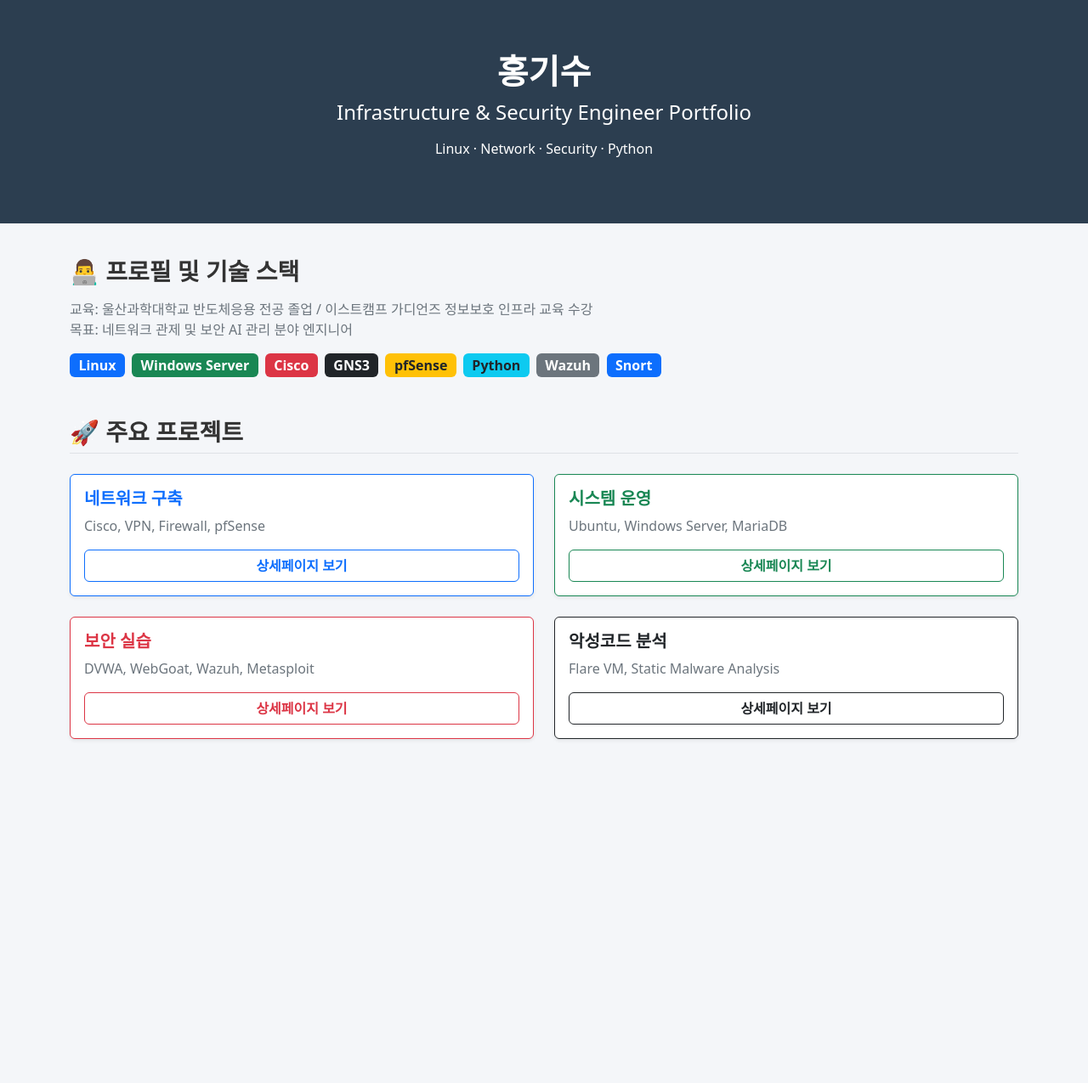
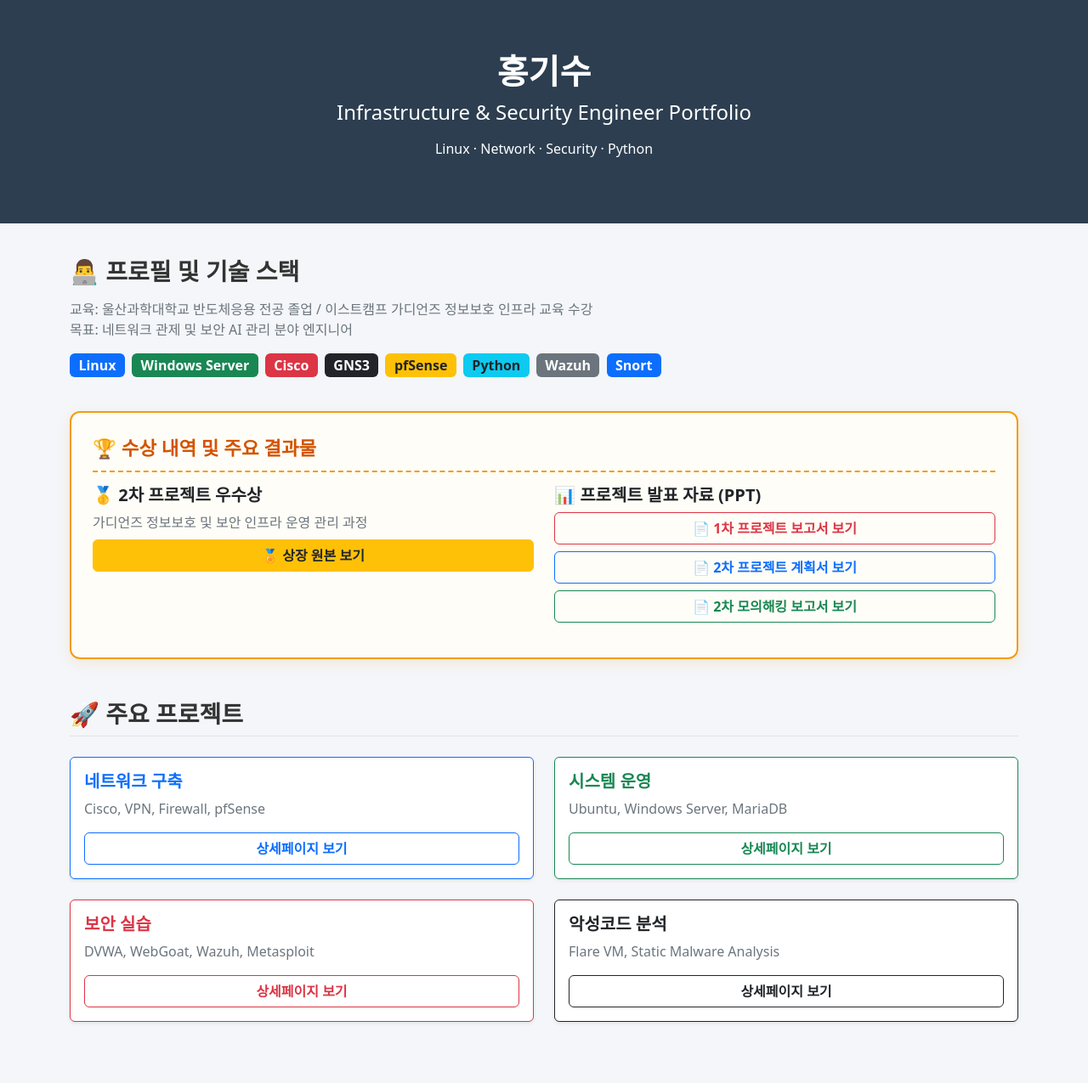
Before and after one commit to Hong-ki-su/Hong-ki-su.github.io, a Jekyll site: the page index.html, which Jekyll copies as it is, in a window 1280 px wide. Shown: the whole page at 85% size. Built offline with Jekyll 4.4.1, drawn with Linux system fonts in a browser that asks for light colours; before the commit the page ends 942 px from its top, so only the background shows below that.

Commit message:
포트폴리오 고도화: 메인 화면 수상 내역 추가 완벽 반영

```diff
--- a/index.html
+++ b/index.html
@@ -16,6 +16,8 @@
   .log-item:hover { border-color: #3498db; background-color: #f8fbfe; transform: translateY(-3px); box-shadow: 0 6px 12px rgba(0,0,0,0.08); color: #2980b9; }
   .log-date { font-size: 0.85rem; color: #7f8c8d; margin-bottom: 6px; display: block; font-weight: 600; }
   .log-title { font-size: 1rem; font-weight: 700; line-height: 1.4; }
+  .award-card { border: 2px solid #f39c12; background: #fffdf7; border-radius: 12px; padding: 25px; box-shadow: 0 4px 15px rgba(243, 156, 18, 0.15); margin-bottom: 40px; }
+  .award-title { color: #d35400; font-weight: 800; font-size: 1.4rem; margin-bottom: 15px; border-bottom: 2px dashed #f39c12; padding-bottom: 10px; }
 </style>
 
 </head>
@@ -33,7 +35,7 @@
       교육: 울산과학대학교 반도체응용 전공 졸업 / 이스트캠프 가디언즈 정보보호 인프라 교육 수강<br>
       목표: 네트워크 관제 및 보안 AI 관리 분야 엔지니어
     </p>
-    <div class="mt-3 mb-5">
+    <div class="mt-3 mb-4">
       <span class="badge bg-primary fs-6 me-1">Linux</span>
       <span class="badge bg-success fs-6 me-1">Windows Server</span>
       <span class="badge bg-danger fs-6 me-1">Cisco</span>
@@ -45,7 +47,25 @@
     </div>
   </div>
 
-  <h3 class="fw-bold border-bottom pb-2 mb-4">🚀 주요 프로젝트</h3>
+  <!-- 수상 내역 및 주요 결과물 -->
+  <div class="award-card">
+    <div class="award-title">🏆 수상 내역 및 주요 결과물</div>
+    <div class="row">
+      <div class="col-md-6 mb-3">
+        <h5 class="fw-bold text-dark">🥇 2차 프로젝트 우수상</h5>
+        <p class="text-secondary mb-2">가디언즈 정보보호 및 보안 인프라 운영 관리 과정</p>
+        <a href="2차프로젝트 우수상_상장.jpg" target="_blank" class="btn btn-warning fw-bold text-dark w-100 mb-2">🏅 상장 원본 보기</a>
+      </div>
+      <div class="col-md-6 mb-3">
+        <h5 class="fw-bold text-dark">📊 프로젝트 발표 자료 (PPT)</h5>
+        <a href="어울림_보고서.pdf" target="_blank" class="btn btn-outline-danger fw-bold w-100 mb-2">📄 1차 프로젝트 보고서 보기</a>
+        <a href="2_2지(easy)하조_2차팀프로젝트계획서.pdf" target="_blank" class="btn btn-outline-primary fw-bold w-100 mb-2">📄 2차 프로젝트 계획서 보기</a>
+        <a href="3_2지(easy)하조_모의해킹결과보고서.pdf" target="_blank" class="btn btn-outline-success fw-bold w-100">📄 2차 모의해킹 보고서 보기</a>
+      </div>
+    </div>
+  </div>
+
+  <h3 class="fw-bold border-bottom pb-2 mb-4 mt-5">🚀 주요 프로젝트</h3>
   <div class="row mb-5">
     <div class="col-md-6 mb-4">
       <div class="card h-100 shadow-sm border-primary">
--- a/malware.html
+++ b/malware.html
@@ -16,6 +16,8 @@
   .log-item:hover { border-color: #3498db; background-color: #f8fbfe; transform: translateY(-3px); box-shadow: 0 6px 12px rgba(0,0,0,0.08); color: #2980b9; }
   .log-date { font-size: 0.85rem; color: #7f8c8d; margin-bottom: 6px; display: block; font-weight: 600; }
   .log-title { font-size: 1rem; font-weight: 700; line-height: 1.4; }
+  .award-card { border: 2px solid #f39c12; background: #fffdf7; border-radius: 12px; padding: 25px; box-shadow: 0 4px 15px rgba(243, 156, 18, 0.15); margin-bottom: 40px; }
+  .award-title { color: #d35400; font-weight: 800; font-size: 1.4rem; margin-bottom: 15px; border-bottom: 2px dashed #f39c12; padding-bottom: 10px; }
 </style>
 
 </head>
--- a/network.html
+++ b/network.html
@@ -16,6 +16,8 @@
   .log-item:hover { border-color: #3498db; background-color: #f8fbfe; transform: translateY(-3px); box-shadow: 0 6px 12px rgba(0,0,0,0.08); color: #2980b9; }
   .log-date { font-size: 0.85rem; color: #7f8c8d; margin-bottom: 6px; display: block; font-weight: 600; }
   .log-title { font-size: 1rem; font-weight: 700; line-height: 1.4; }
+  .award-card { border: 2px solid #f39c12; background: #fffdf7; border-radius: 12px; padding: 25px; box-shadow: 0 4px 15px rgba(243, 156, 18, 0.15); margin-bottom: 40px; }
+  .award-title { color: #d35400; font-weight: 800; font-size: 1.4rem; margin-bottom: 15px; border-bottom: 2px dashed #f39c12; padding-bottom: 10px; }
 </style>
 
 </head>
--- a/security.html
+++ b/security.html
@@ -16,6 +16,8 @@
   .log-item:hover { border-color: #3498db; background-color: #f8fbfe; transform: translateY(-3px); box-shadow: 0 6px 12px rgba(0,0,0,0.08); color: #2980b9; }
   .log-date { font-size: 0.85rem; color: #7f8c8d; margin-bottom: 6px; display: block; font-weight: 600; }
   .log-title { font-size: 1rem; font-weight: 700; line-height: 1.4; }
+  .award-card { border: 2px solid #f39c12; background: #fffdf7; border-radius: 12px; padding: 25px; box-shadow: 0 4px 15px rgba(243, 156, 18, 0.15); margin-bottom: 40px; }
+  .award-title { color: #d35400; font-weight: 800; font-size: 1.4rem; margin-bottom: 15px; border-bottom: 2px dashed #f39c12; padding-bottom: 10px; }
 </style>
 
 </head>
--- a/system.html
+++ b/system.html
@@ -16,6 +16,8 @@
   .log-item:hover { border-color: #3498db; background-color: #f8fbfe; transform: translateY(-3px); box-shadow: 0 6px 12px rgba(0,0,0,0.08); color: #2980b9; }
   .log-date { font-size: 0.85rem; color: #7f8c8d; margin-bottom: 6px; display: block; font-weight: 600; }
   .log-title { font-size: 1rem; font-weight: 700; line-height: 1.4; }
+  .award-card { border: 2px solid #f39c12; background: #fffdf7; border-radius: 12px; padding: 25px; box-shadow: 0 4px 15px rgba(243, 156, 18, 0.15); margin-bottom: 40px; }
+  .award-title { color: #d35400; font-weight: 800; font-size: 1.4rem; margin-bottom: 15px; border-bottom: 2px dashed #f39c12; padding-bottom: 10px; }
 </style>
 
 </head>
```
Also changed, not shown: 1 other file.
